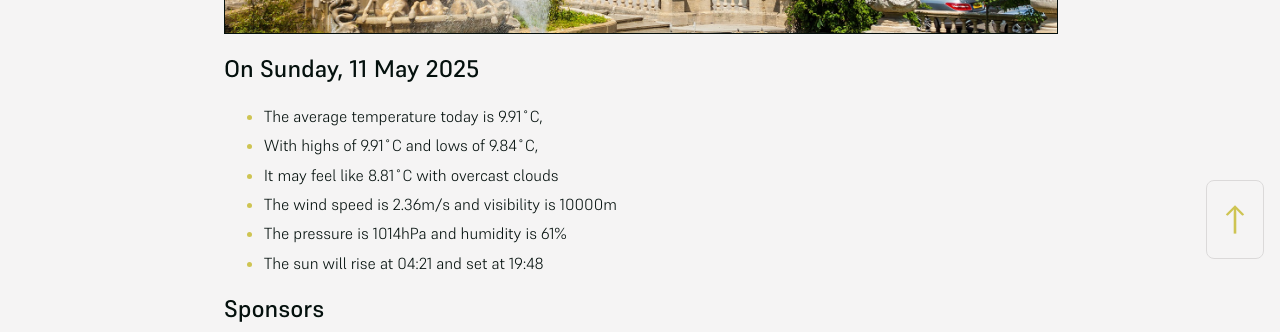
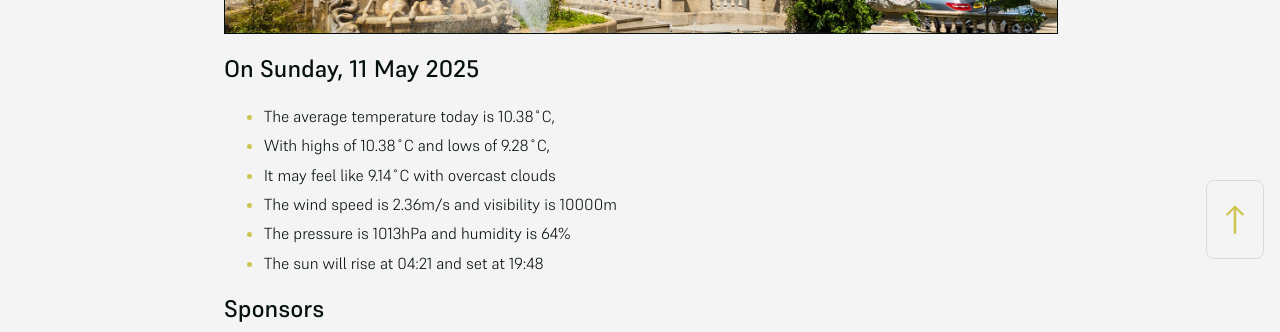
Before and after one commit to mat-0/cheltenham-open-data, a Jekyll site: the page built from index.md, in a window 1280 px wide. Shown: the part 625-957 px from the top of the page. Built offline with Jekyll 4.4.1, drawn with Linux system fonts in a browser that asks for light colours.

Commit message:
Updated 2025-05-11 02:29:40

```diff
--- a/index.md
+++ b/index.md
@@ -10,11 +10,11 @@ seo: Menu
 <!-- weather_marker starts -->
 ## On Sunday, 11 May 2025
 
-- The average temperature today is 9.91˚C,
-- With highs of 9.91˚C and lows of 9.84˚C,
-- It may feel like 8.81˚C with overcast clouds
+- The average temperature today is 10.38˚C,
+- With highs of 10.38˚C and lows of 9.28˚C,
+- It may feel like 9.14˚C with overcast clouds
 - The wind speed is 2.36m/s and visibility is 10000m
-- The pressure is 1014hPa and humidity is 61%
+- The pressure is 1013hPa and humidity is 64%
 - The sun will rise at 04:21 and set at 19:48
 
 <!-- weather_marker ends -->
```
Also changed, not shown: _data/flood.json (+5 -69 lines), _pages/news.md (+4 -4 lines).
